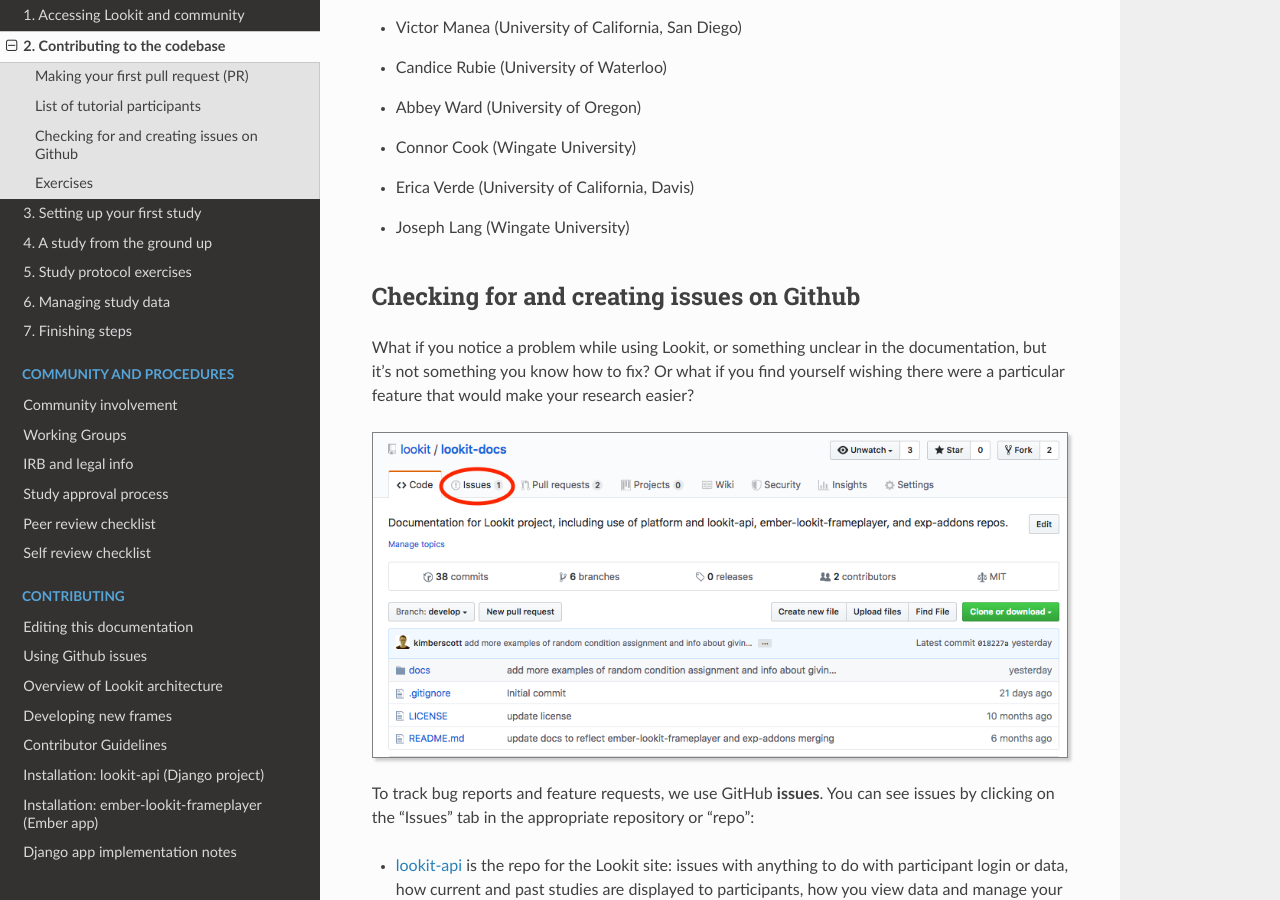
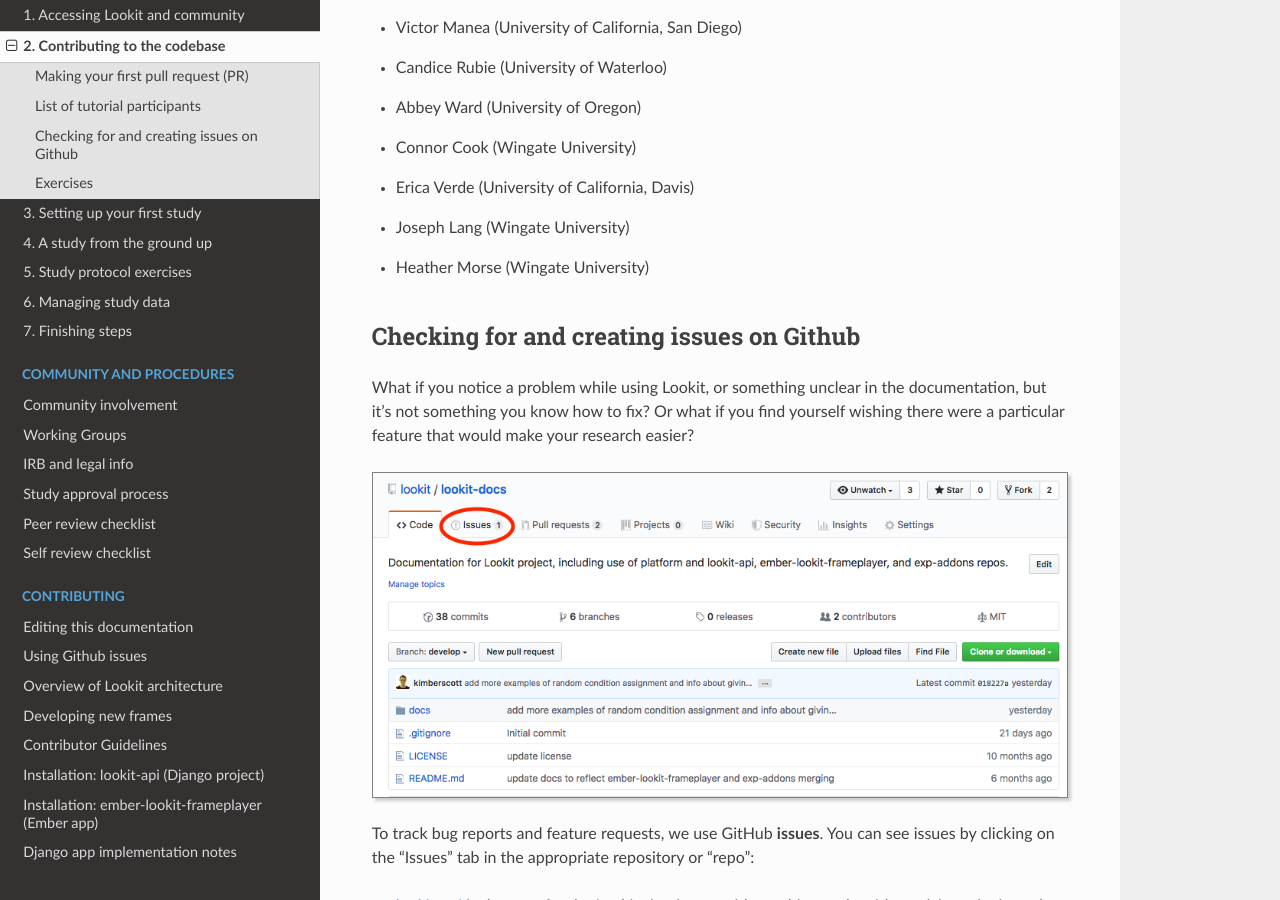
Before and after one commit to lookit/lookit-docs, a Sphinx documentation site: the page built from docs/source/tutorial-contributing.rst, in a window 1280 px wide and 900 px high, scrolled down 9513 px. Built offline with Sphinx 7.4.7 and the Read the Docs theme 2.0.0, drawn with Linux system fonts in a browser that asks for light colours.

Commit message:
Add tutorial participant to list

```diff
--- a/docs/source/tutorial-contributing.rst
+++ b/docs/source/tutorial-contributing.rst
@@ -201,7 +201,7 @@
 - Connor Cook (Wingate University)
 - Erica Verde (University of California, Davis)
 - Joseph Lang (Wingate University)
-
+- Heather Morse (Wingate University)
 .. _Github issues overview:
 
 Checking for and creating issues on Github
```
